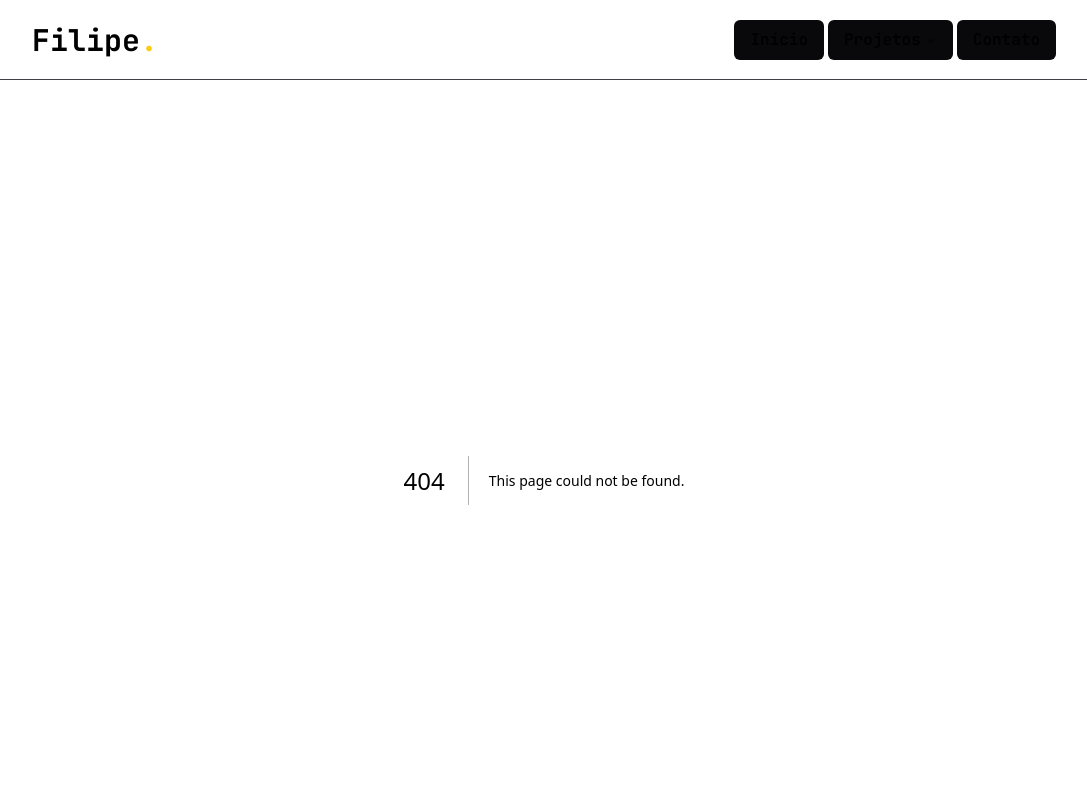
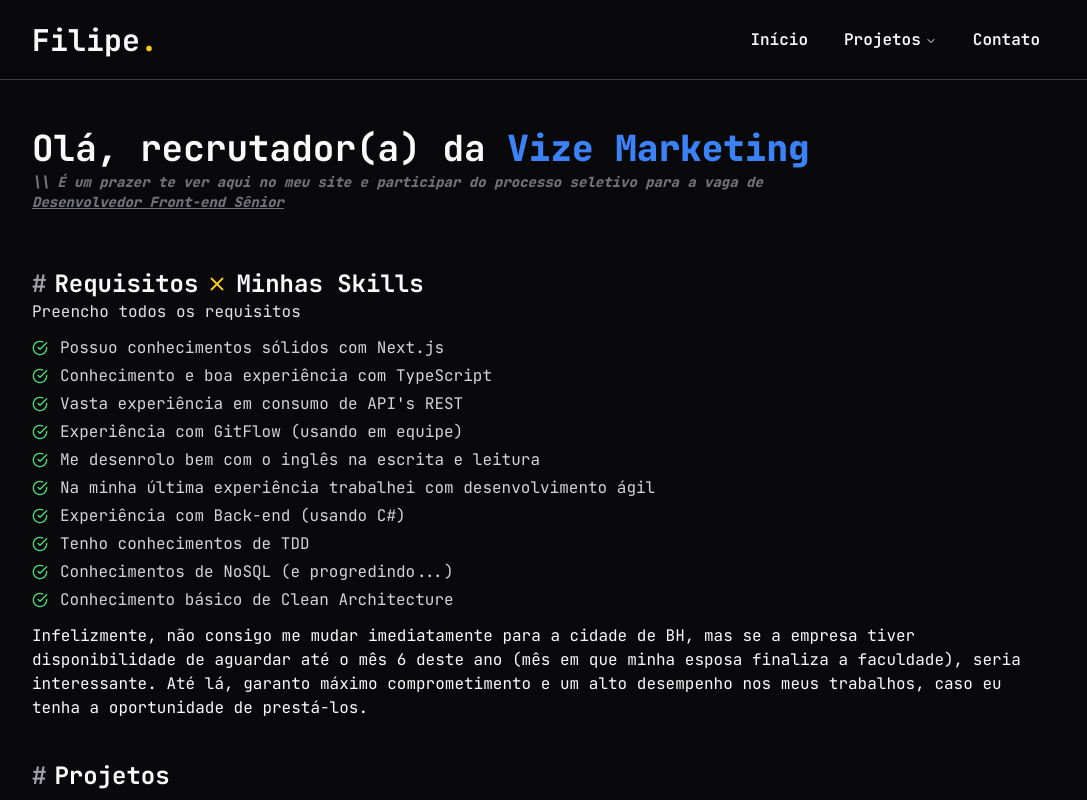
Before and after one commit to filiperv7/filiperv7.com, a Next.js app: page /applications/desenvolvedor-front-end-senior in a window 1280 px wide. Before the commit this address had no page. Shown: the top 800 px of the page, without its empty margins (96-1183 px from the left). Built offline with nearby package versions, Linux system fonts and the light colour scheme.

Commit message:
Adding new applicationPage

```diff
--- /dev/null
+++ b/src/app/applications/desenvolvedor-front-end-senior/page.tsx
@@ -0,0 +1,74 @@
+import { CheckCircle } from 'lucide-react'
+import { Skeleton } from '../../../components/applications/skeleton'
+
+export default function FrontEndJunior3() {
+  return (
+    <Skeleton
+      article="a"
+      companyName="Vize Marketing"
+      companyColor="text-blue-500"
+      opportunityName="Desenvolvedor Front-end Sênior"
+    >
+      <p className="pb-4 text-zinc-200">Preencho todos os requisitos</p>
+
+      <ul className="flex flex-col gap-3 max-sm:gap-2 text-zinc-300 max-sm:text-sm leading-4">
+        <li className="flex items-center gap-3">
+          <CheckCircle className="size-4 text-green-400" />
+          <p className="flex-1">Possuo conhecimentos sólidos com Next.js</p>
+        </li>
+        <li className="flex items-center gap-3">
+          <CheckCircle className="size-4 text-green-400" />
+          <p className="flex-1">
+            Conhecimento e boa experiência com TypeScript
+          </p>
+        </li>
+        <li className="flex items-center gap-3">
+          <CheckCircle className="size-4 text-green-400" />
+          <p className="flex-1">
+            Vasta experiência em consumo de API&apos;s REST
+          </p>
+        </li>
+        <li className="flex items-center gap-3">
+          <CheckCircle className="size-4 text-green-400" />
+          <p className="flex-1">Experiência com GitFlow (usando em equipe)</p>
+        </li>
+        <li className="flex items-center gap-3">
+          <CheckCircle className="size-4 text-green-400" />
+          <p className="flex-1">
+            Me desenrolo bem com o inglês na escrita e leitura
+          </p>
+        </li>
+        <li className="flex items-center gap-3">
+          <CheckCircle className="size-4 text-green-400" />
+          <p className="flex-1">
+            Na minha última experiência trabalhei com desenvolvimento ágil
+          </p>
+        </li>
+        <li className="flex items-center gap-3">
+          <CheckCircle className="size-4 text-green-400" />
+          <p className="flex-1">Experiência com Back-end (usando C#)</p>
+        </li>
+        <li className="flex items-center gap-3">
+          <CheckCircle className="size-4 text-green-400" />
+          <p className="flex-1">Tenho conhecimentos de TDD</p>
+        </li>
+        <li className="flex items-center gap-3">
+          <CheckCircle className="size-4 text-green-400" />
+          <p className="flex-1">Conhecimentos de NoSQL (e progredindo...)</p>
+        </li>
+        <li className="flex items-center gap-3">
+          <CheckCircle className="size-4 text-green-400" />
+          <p className="flex-1">Conhecimento básico de Clean Architecture</p>
+        </li>
+      </ul>
+
+      <p className="pt-4">
+        Infelizmente, não consigo me mudar imediatamente para a cidade de BH,
+        mas se a empresa tiver disponibilidade de aguardar até o mês 6 deste ano
+        (mês em que minha esposa finaliza a faculdade), seria interessante. Até
+        lá, garanto máximo comprometimento e um alto desempenho nos meus
+        trabalhos, caso eu tenha a oportunidade de prestá-los.
+      </p>
+    </Skeleton>
+  )
+}
```
